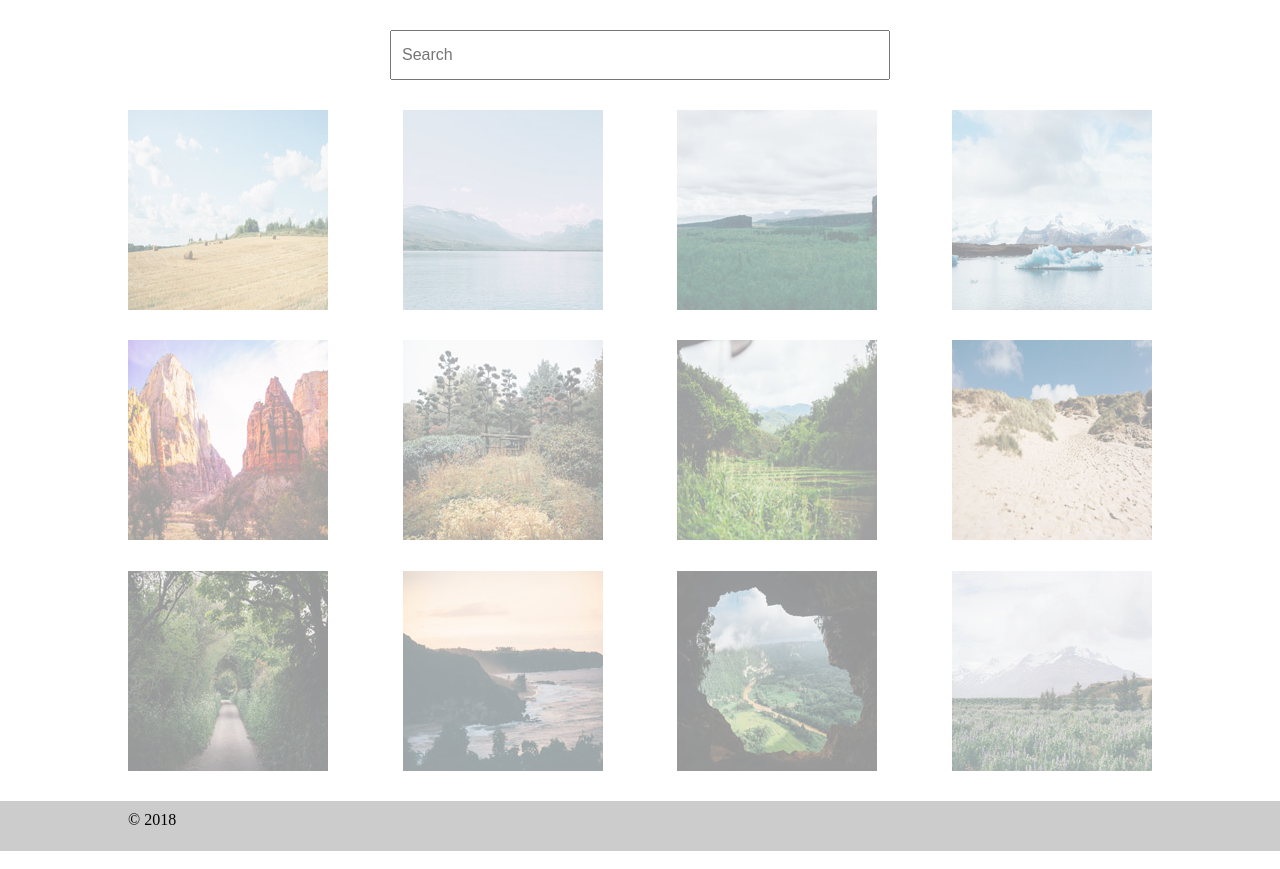
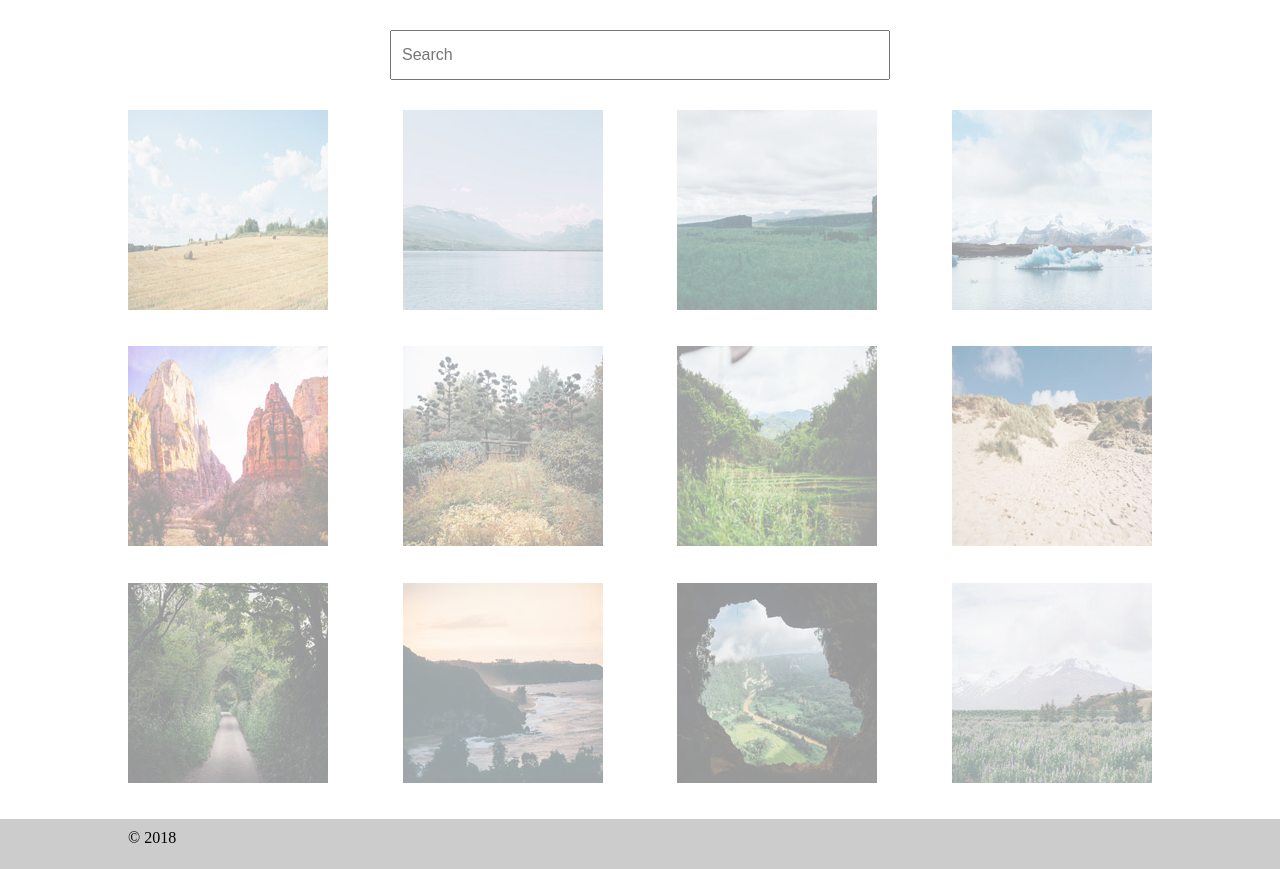
Before and after one commit to rdelva/photo_gallery_v3, a plain HTML site: page index.html in a window 1280 px wide. Drawn offline with nearby package versions, Linux system fonts and the light colour scheme.

Commit message:
fixed margins

```diff
--- a/assets/css/style.css
+++ b/assets/css/style.css
@@ -31,7 +31,7 @@ header {
 
 a {
 	display: inline-block;
-	margin-bottom:1em;
+	margin-bottom:2em;
 	opacity:  .4;
 	transition-property: opacity;
 	transition-duration: 1s;
@@ -79,25 +79,25 @@ a:hover {
 
 	}
 
-	.gallery {
+
+
+
+	.flex-container {
+
 		display: flex;
 		flex-wrap:wrap;
+		justify-content: space-between;
+
 
 	}
 
 
-	.flex-container {
 
-		justify-content: space-between;
-	}
-
-
-
-	.flex-start {
- 		/*justify-content: flex-start;*/
+	/*.flex-start {
+ 		justify-content: flex-start;
 		align-content: flex-start;
 	}
-
+*/
 
 
 	#search {
@@ -119,15 +119,26 @@ a:hover {
 		width: 95%;
 	}
 
+	.imageMargins {
+		padding-right: 1em;
 
-	a {
-		padding: 0 10px 10px 0;
 	}
 
-	a:nth-child(4n) {
-		padding: 0 0px 10px 0;
+
+	.gallery a {
+		padding-right:2.5%;
+
+	}
+
+	.gallery a:nth-child(4n) {
+		padding-right:0;
+
 	}
 
 
 
+	.border {
+		border: black 1px dashed;
+	}
+
 }
```
